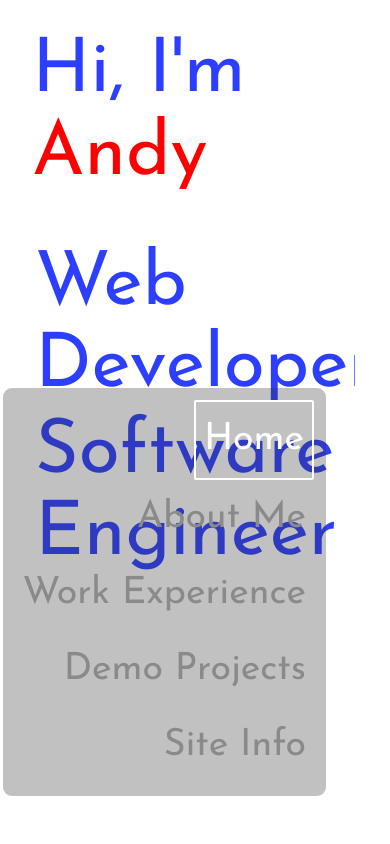
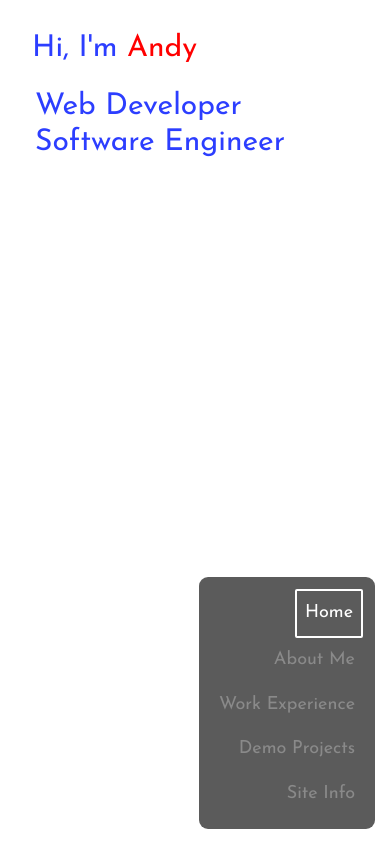
Before and after one commit to AndyV99/portfolio-site, a Vue app: page / in a window 390 px wide. Built offline with nearby package versions, Linux system fonts and the light colour scheme.

Commit message:
Update mobile scaling for nav and about pages

```diff
--- a/src/assets/main.css
+++ b/src/assets/main.css
@@ -44,3 +44,14 @@ a {
     border-width: 2px;
   }
 }
+
+@media (max-width: 600px) {
+  h1 {
+    font-size: 2em;
+  }
+
+  p,
+  a {
+    font-size: 0.9em;
+  }
+}
--- a/src/components/Nav.vue
+++ b/src/components/Nav.vue
@@ -44,4 +44,15 @@ a {
     border-width: 2px;
   }
 }
+
+@media (max-width: 600px) {
+  a {
+    font-size: 1.2em;
+  }
+  .navbox {
+    bottom: 1em;
+    right: 1em;
+    background-color: rgba(50, 50, 50, 0.8);
+  }
+}
 </style>
```
